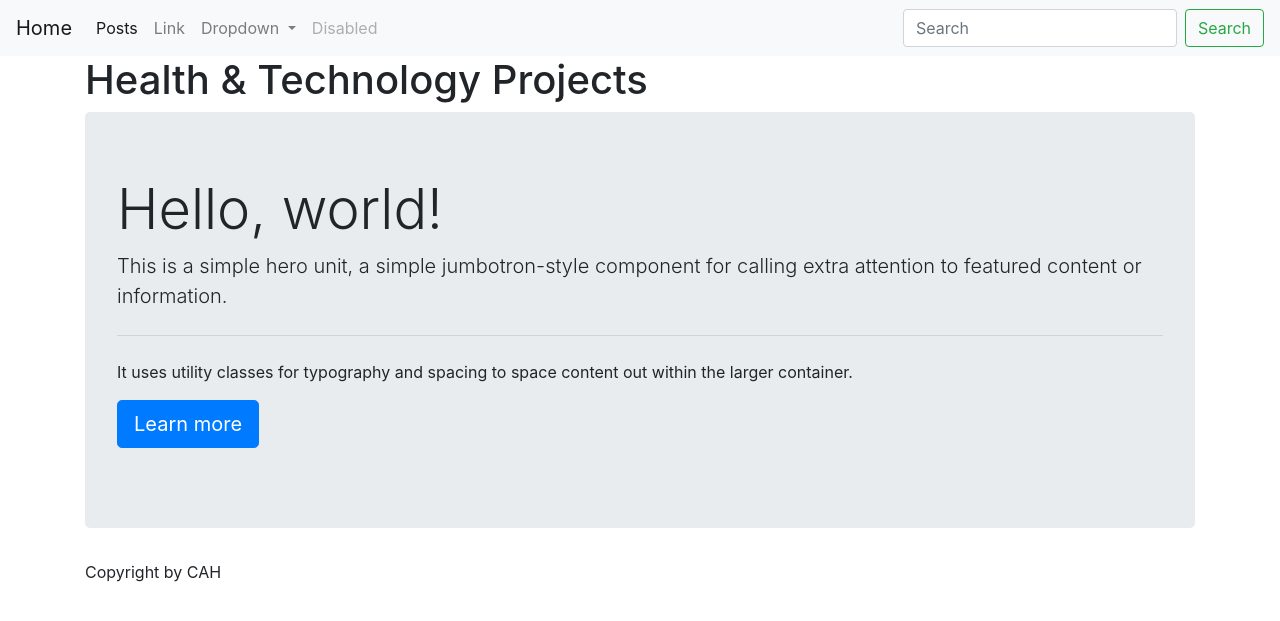
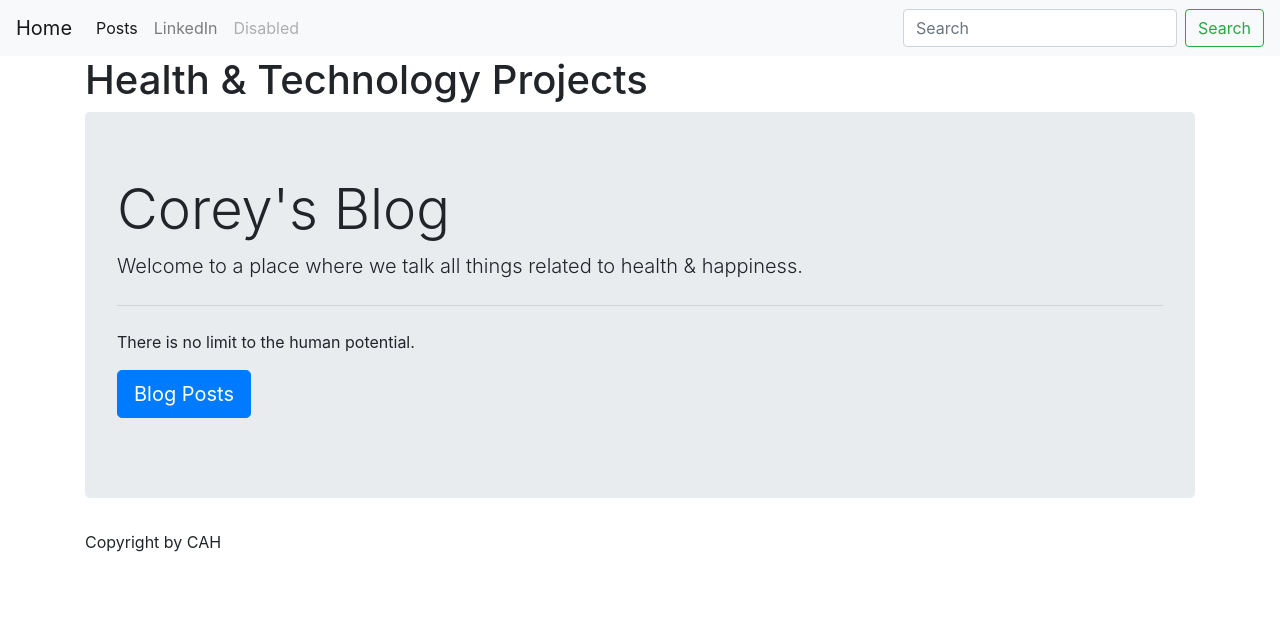
Before and after one commit to hibenca/Health-and-Technology-Website, a Flask app: page / in a window 1280 px wide. Shown: the top 621 px of the page. Run offline with Flask 2, Linux system fonts and the light colour scheme; some libraries are stand-ins or nearby versions.

Commit message:
Started adding Bootstrap

```diff
--- a/templates/base.html
+++ b/templates/base.html
@@ -17,19 +17,7 @@
         <a class="nav-link" href="/posts">Posts <span class="sr-only">(current)</span></a>
       </li>
       <li class="nav-item">
-        <a class="nav-link" href="#">Link</a>
-      </li>
-      <li class="nav-item dropdown">
-        <a class="nav-link dropdown-toggle" href="#" id="navbarDropdown" role="button" data-toggle="dropdown" aria-haspopup="true" aria-expanded="false">
-          Dropdown
-        </a>
-        <div class="dropdown-menu" aria-labelledby="navbarDropdown">
-          <a class="dropdown-item" href="#">Action</a>
-          <a class="dropdown-item" href="#">Another action</a>
-          <div class="dropdown-divider"></div>
-          <a class="dropdown-item" href="#">Something else here</a>
-        </div>
-      </li>
+        <a class="nav-link" href="https://www.linkedin.com/in/hibencorey/">LinkedIn</a>
       <li class="nav-item">
         <a class="nav-link disabled" href="#" tabindex="-1" aria-disabled="true">Disabled</a>
       </li>
--- a/templates/index.html
+++ b/templates/index.html
@@ -7,13 +7,12 @@
 {% block body %}
     <h1>Health & Technology Projects</h1>
     <div class="jumbotron">
-        <h1 class="display-4">Hello, world!</h1>
-        <p class="lead">This is a simple hero unit, a simple jumbotron-style component for calling extra attention to
-            featured content or information.</p>
+        <h1 class="display-4">Corey's Blog</h1>
+        <p class="lead">Welcome to a place where we talk all things related to health & happiness.</p>
         <hr class="my-4">
-        <p>It uses utility classes for typography and spacing to space content out within the larger container.</p>
+        <p>There is no limit to the human potential.</p>
         <p class="lead">
-            <a class="btn btn-primary btn-lg" href="#" role="button">Learn more</a>
+            <a class="btn btn-primary btn-lg" href="/posts" role="button">Blog Posts</a>
         </p>
     </div>
 {% endblock %}
--- a/templates/posts.html
+++ b/templates/posts.html
@@ -9,7 +9,8 @@
     <hr>
     <h2>Posts</h2>
     <hr>
-
+    <a class="btn btn-success" href="/posts/new">Create New Posts</a>
+    <hr>
     {% for post in posts %}
     <h2>{{ post.title }}</h2>
         {% if post.author %}
```
Also changed, not shown: posts.db.
